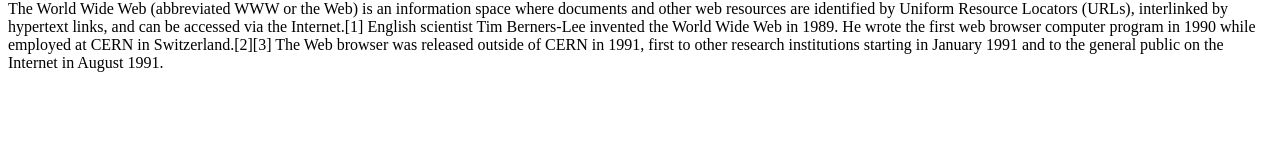
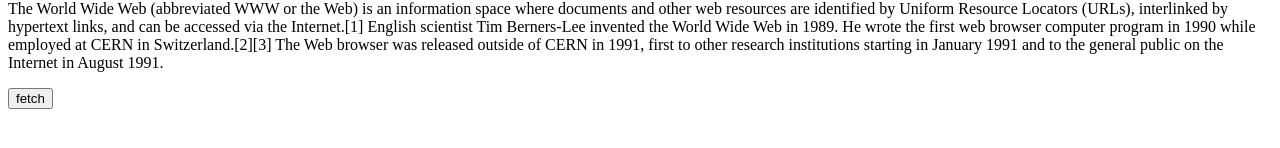
Before and after one commit to Ezekiel2003/practice_ajax_withEgoing, a plain HTML site: page index.html in a window 1280 px wide. Shown: the part 238-386 px from the top of the page. Drawn offline with nearby package versions, Linux system fonts and the light colour scheme.

Commit message:
Update index.html

```diff
--- a/index.html
+++ b/index.html
@@ -26,6 +26,14 @@
         outside of CERN in 1991, first to other research institutions starting in January 1991 and to the general public
         on the Internet in August 1991.
     </p>
+
+    <input type="button" value="fetch" onclick="
+    fetch('css').then(function(response){
+    response.text().then(function(text){
+        alert(text);
+    })
+})">
+
 </body>
 
 </html>
```
